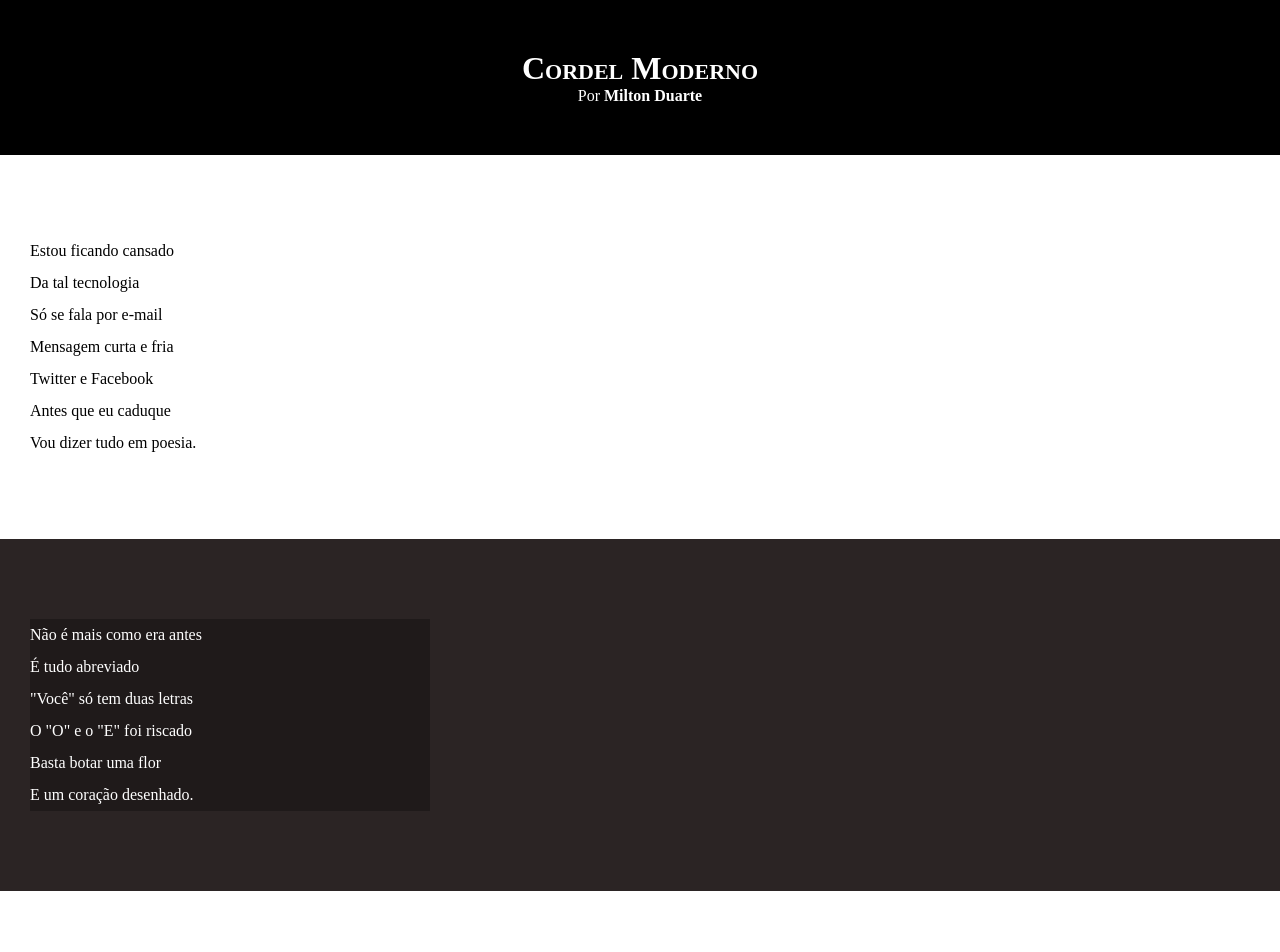
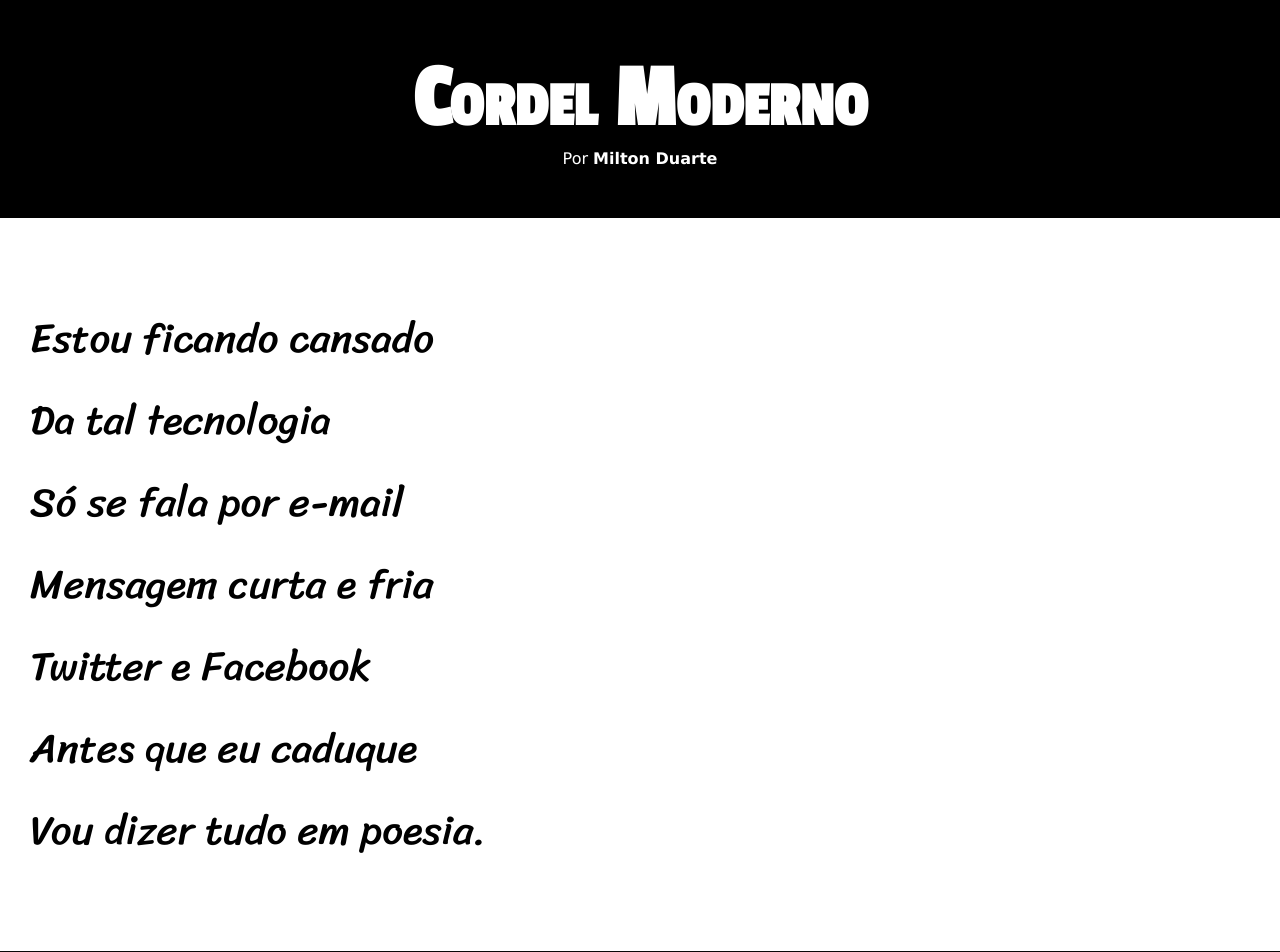
Before and after one commit to RuanPedroCruz/HTML-CSS, a plain HTML site: page desafios HTML e CSS/d09/index.html in a window 1280 px wide. Shown: the top 952 px of the page. Drawn offline with Linux system fonts and the light colour scheme.

Commit message:
atualizaçao do estilo

```diff
--- a/desafios HTML e CSS/d09/estilo/style.css
+++ b/desafios HTML e CSS/d09/estilo/style.css
@@ -1,4 +1,14 @@
 @charset "UTf-8";
+
+
+@import url('https://fonts.googleapis.com/css2?family=Passion+One&family=Sriracha&display=swap');
+
+
+:root{
+    --fonte1:Verdana, Geneva, Tahoma, sans-serif;
+    --fonte2:'Passion One', cursive;
+    --fonte3:'Sriracha', cursive;
+}
 
 *{
     margin: 0px;
@@ -8,6 +18,7 @@
 html, body{
     min-height: 100vh;
     background-color: darkgrey;
+    font-family: var(--fonte1);
 }
 
 header{
@@ -19,6 +30,8 @@ header{
 header > h1{
     padding-top: 50px;
     font-variant: small-caps;
+    font-family: var(--fonte2);
+    font-size: 7vw;
 }
 
 header > p{
@@ -40,6 +53,8 @@ section{
     padding-bottom: 10vh;
     line-height: 2em;
     padding-left: 30px;
+    font-family: var(--fonte3);
+    font-size: 3.2vw;
 }
 
 .normal{
@@ -48,13 +63,14 @@ section{
 }
 
 .imagem{
-    background-color: rgb(43, 36, 36);
+    background-color: rgb(10, 8, 8);
     color: white;
 }
 
 .imagem > p{
-    width: 400px;
-    background-color: rgba(0, 0, 0, 0.281);
+    display: inline-block;
+    padding: 5px;
+    background-color: rgba(20, 18, 18, 0.295);
 
 }
 
```
